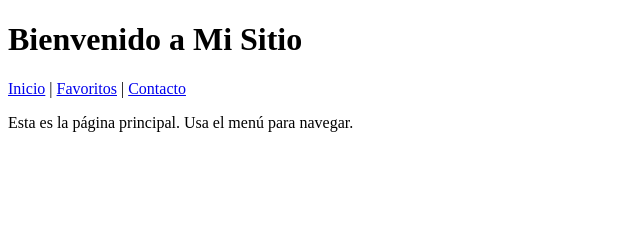
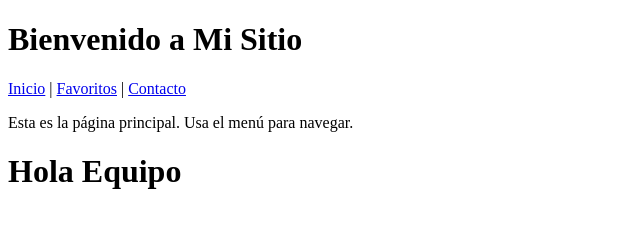
Before and after one commit to vanegas65/mi-repo, a plain HTML site: page index.html in a window 1280 px wide. Shown: the whole page, without its empty margins (0-640 px from the left). Drawn offline with Linux system fonts and the light colour scheme.

Commit message:
Update index.html

```diff
--- a/index.html
+++ b/index.html
@@ -13,5 +13,6 @@
   </nav>
 
   <p>Esta es la página principal. Usa el menú para navegar.</p>
+  <h1>Hola Equipo</h1
 </body>
 </html>
```
